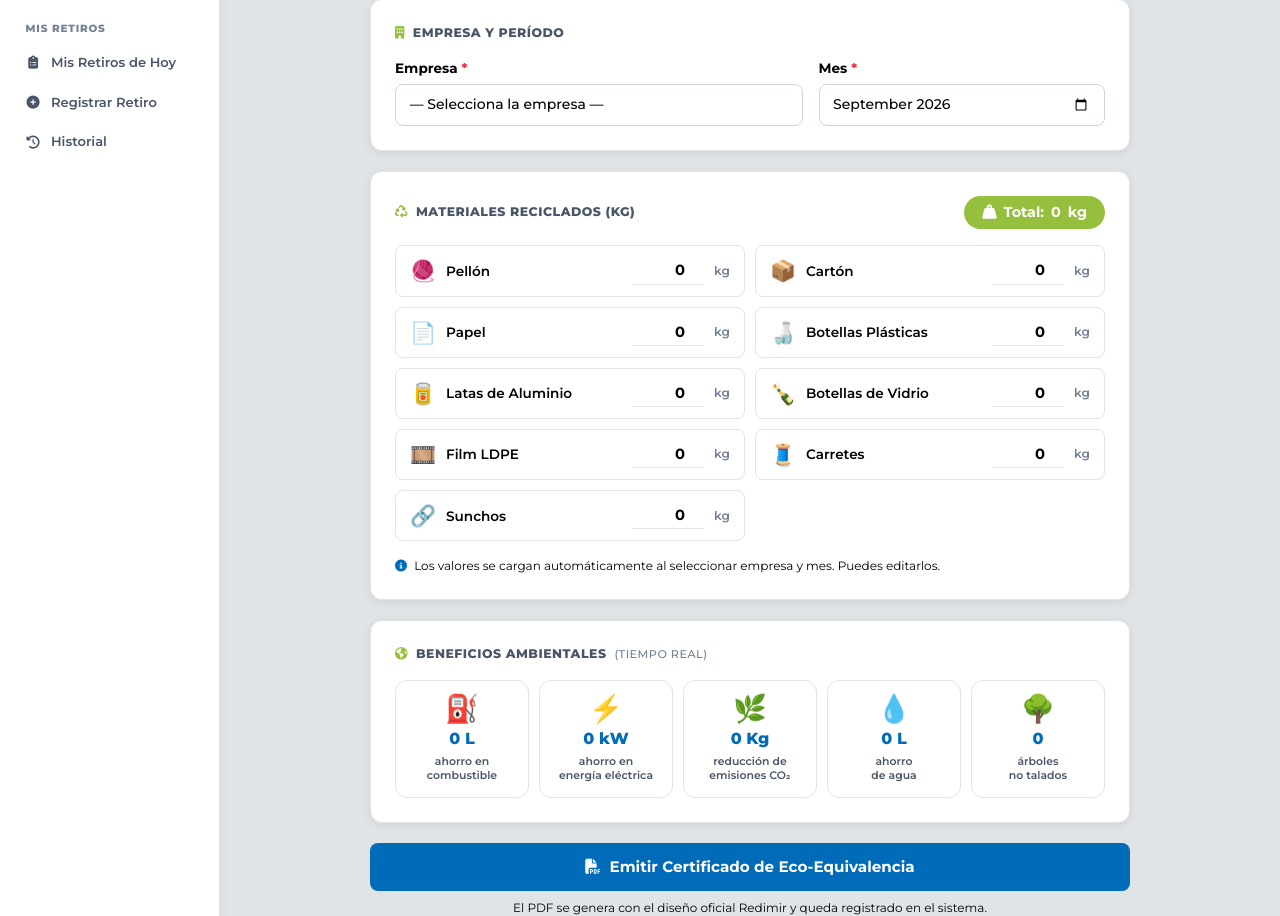
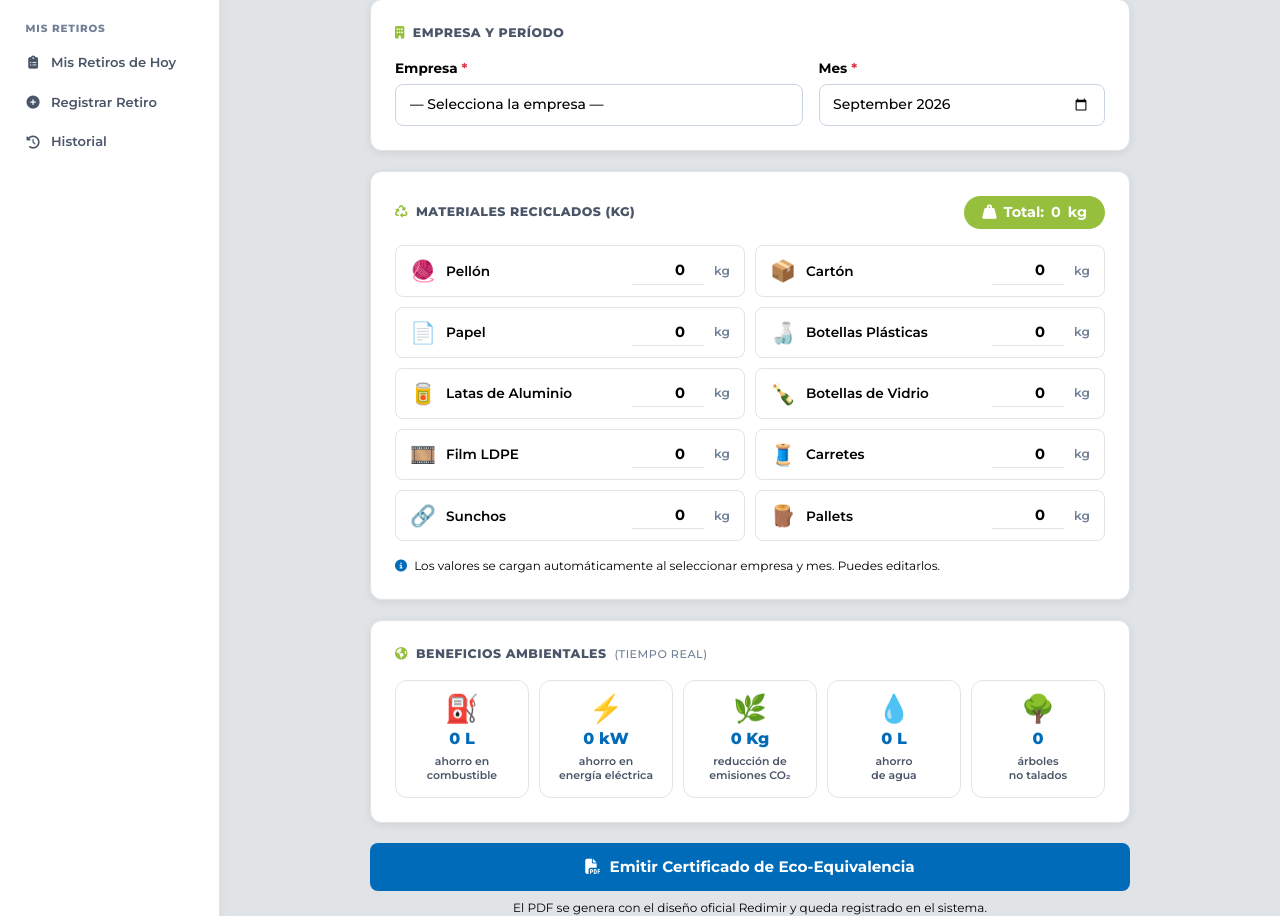
Before and after one commit to SangreL1/Redimir, a Django app: page /certificados/eco/ in a window 1280 px wide. Shown: the part 197-1113 px from the top of the page. Run offline with Django 4.2, Linux system fonts and the light colour scheme; the visitor is signed in with stand-in values (Sample User, id 1); data that the repository does not hold is empty.

Commit message:
feat: agregar soporte de pallets en eco-equivalencia y corregir contraste de titulos en cierre mensual

```diff
--- a/apps/certificados/views.py
+++ b/apps/certificados/views.py
@@ -539,6 +539,7 @@ class GeneradorPageView(View):
                         'escombros': 'Escombros / RESCON',
                         'rsd':       'RSD / Basura General',
                         'mixto':     'Reciclables - Mixto',
+                        'pallets':   'Reciclables - Pallets',
                         'otros':     'Otros Residuos',
                     }
                     for sol in solicitudes:
@@ -652,6 +653,7 @@ ECO_FACTORES = {
     'film':      {'energia': 5.8,  'co2': 2.0,  'agua': 30,  'arboles': 0,    'combustible': 0.30},
     'carretes':  {'energia': 3.5,  'co2': 1.1,  'agua': 50,  'arboles': 0,    'combustible': 0.15},
     'sunchos':   {'energia': 5.8,  'co2': 2.0,  'agua': 30,  'arboles': 0,    'combustible': 0.30},
+    'pallets':   {'energia': 1.0,  'co2': 0.0,  'agua': 50,  'arboles': 0.004, 'combustible': 0.0},
 }
 
 # Mapeo de nombres de tipo_material de BD a clave de ECO_FACTORES
@@ -667,6 +669,8 @@ MATERIAL_KEYS = {
     'film':     'film',
     'carretes': 'carretes',
     'sunchos':  'sunchos',
+    'pallets':  'pallets',
+    'pallet':   'pallets',
 }
 
 # Materiales que se muestran en el certificado (en orden)
@@ -680,6 +684,7 @@ MATERIALES_CERT = [
     ('film',     'Film LDPE'),
     ('carretes', 'Carretes'),
     ('sunchos',  'Sunchos'),
+    ('pallets',  'Pallets'),
 ]
 
 
@@ -1146,7 +1151,7 @@ class EcoEquivalenciaGeneradorView(View):
                 plastico_kg = materiales_kg.get('plastico', 0) + materiales_kg.get('film', 0)
                 aluminio_kg = materiales_kg.get('aluminio', 0)
                 vidrio_kg   = materiales_kg.get('vidrio', 0)
-                otros_kg    = materiales_kg.get('pellon', 0) + materiales_kg.get('carretes', 0) + materiales_kg.get('sunchos', 0)
+                otros_kg    = materiales_kg.get('pellon', 0) + materiales_kg.get('carretes', 0) + materiales_kg.get('sunchos', 0) + materiales_kg.get('pallets', 0)
                 total_rec   = carton_kg + plastico_kg + aluminio_kg + vidrio_kg + otros_kg
 
                 # Desglose completo en JSON
--- a/templates/certificados/eco_generador.html
+++ b/templates/certificados/eco_generador.html
@@ -169,6 +169,7 @@
         <div class="mat-row"><span class="mat-icon">🎞️</span><span class="mat-label">Film LDPE</span><input type="number" class="mat-input mat-kg-input" name="kg_film" id="kg_film" min="0" step="0.01" value="0" data-mat="film"><span class="mat-unit">kg</span></div>
         <div class="mat-row"><span class="mat-icon">🧵</span><span class="mat-label">Carretes</span><input type="number" class="mat-input mat-kg-input" name="kg_carretes" id="kg_carretes" min="0" step="0.01" value="0" data-mat="carretes"><span class="mat-unit">kg</span></div>
         <div class="mat-row"><span class="mat-icon">🔗</span><span class="mat-label">Sunchos</span><input type="number" class="mat-input mat-kg-input" name="kg_sunchos" id="kg_sunchos" min="0" step="0.01" value="0" data-mat="sunchos"><span class="mat-unit">kg</span></div>
+        <div class="mat-row"><span class="mat-icon">🪵</span><span class="mat-label">Pallets</span><input type="number" class="mat-input mat-kg-input" name="kg_pallets" id="kg_pallets" min="0" step="0.01" value="0" data-mat="pallets"><span class="mat-unit">kg</span></div>
     </div>
     <p class="mb-0 mt-3" style="font-size:.75rem; color:var(--text-muted);">
         <i class="fas fa-info-circle me-1" style="color:var(--secondary);"></i>
@@ -212,6 +213,7 @@ const ECO_FACTORES = {
     film:{energia:5.8,co2:2.0,agua:30,arboles:0,combustible:0.30},
     carretes:{energia:3.5,co2:1.1,agua:50,arboles:0,combustible:0.15},
     sunchos:{energia:5.8,co2:2.0,agua:30,arboles:0,combustible:0.30},
+    pallets:{energia:1.0,co2:0.0,agua:50,arboles:0.004,combustible:0.0},
 };
 function fmt(n){return Math.round(n).toLocaleString('es-CL');}
 function calcularBeneficios(){
--- a/templates/dashboard/cierre.html
+++ b/templates/dashboard/cierre.html
@@ -21,7 +21,7 @@
             <div class="card-redimir text-center py-4 h-100 d-flex flex-column justify-content-between">
                 <div>
                     <i class="fas fa-file-excel fa-3x mb-3" style="color:#107c41;"></i>
-                    <h5 class="fw-bold mb-2 text-white">Libro Mayor Consolidado</h5>
+                    <h5 class="fw-bold mb-2" style="color:var(--text-body);">Libro Mayor Consolidado</h5>
                     <p class="text-muted mb-4" style="font-size: .85rem;">
                         Descarga el detalle plano en Excel con todos los retiros validados (RSD, RESCON y Reciclables) ordenados por fecha y ticket.
                     </p>
@@ -39,7 +39,7 @@
             <div class="card-redimir text-center py-4 h-100 d-flex flex-column justify-content-between" style="border-top: 4px solid var(--secondary);">
                 <div>
                     <i class="fas fa-file-zipper fa-3x mb-3" style="color:var(--secondary);"></i>
-                    <h5 class="fw-bold mb-2 text-white">Paquete Documental (.ZIP)</h5>
+                    <h5 class="fw-bold mb-2" style="color:var(--text-body);">Paquete Documental (.ZIP)</h5>
                     <p class="text-muted mb-4" style="font-size: .85rem;">
                         Agrupa en un solo archivo comprimido el Certificado Oficial PDF y el Excel filtrado por Empresa y Período.
                     </p>
```
